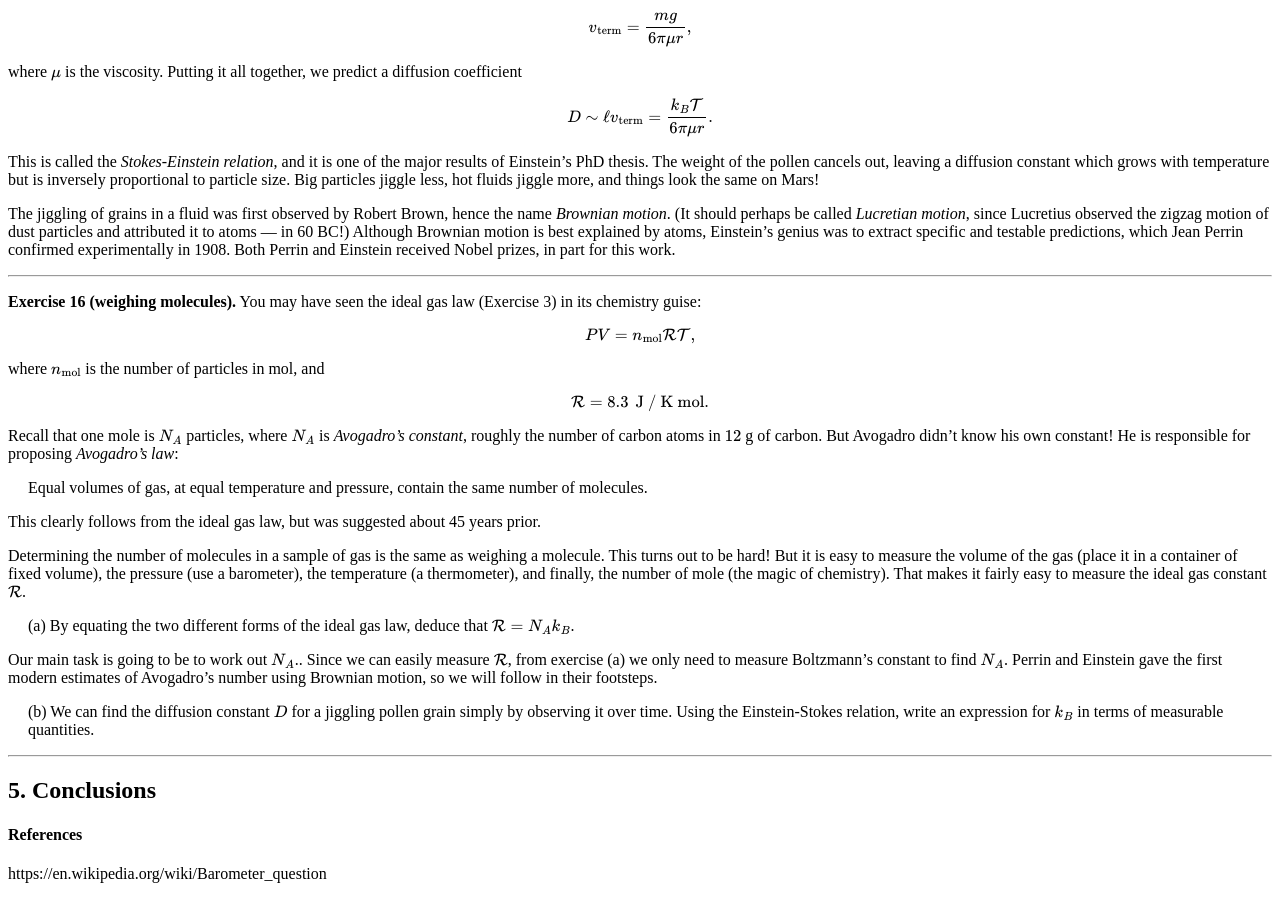
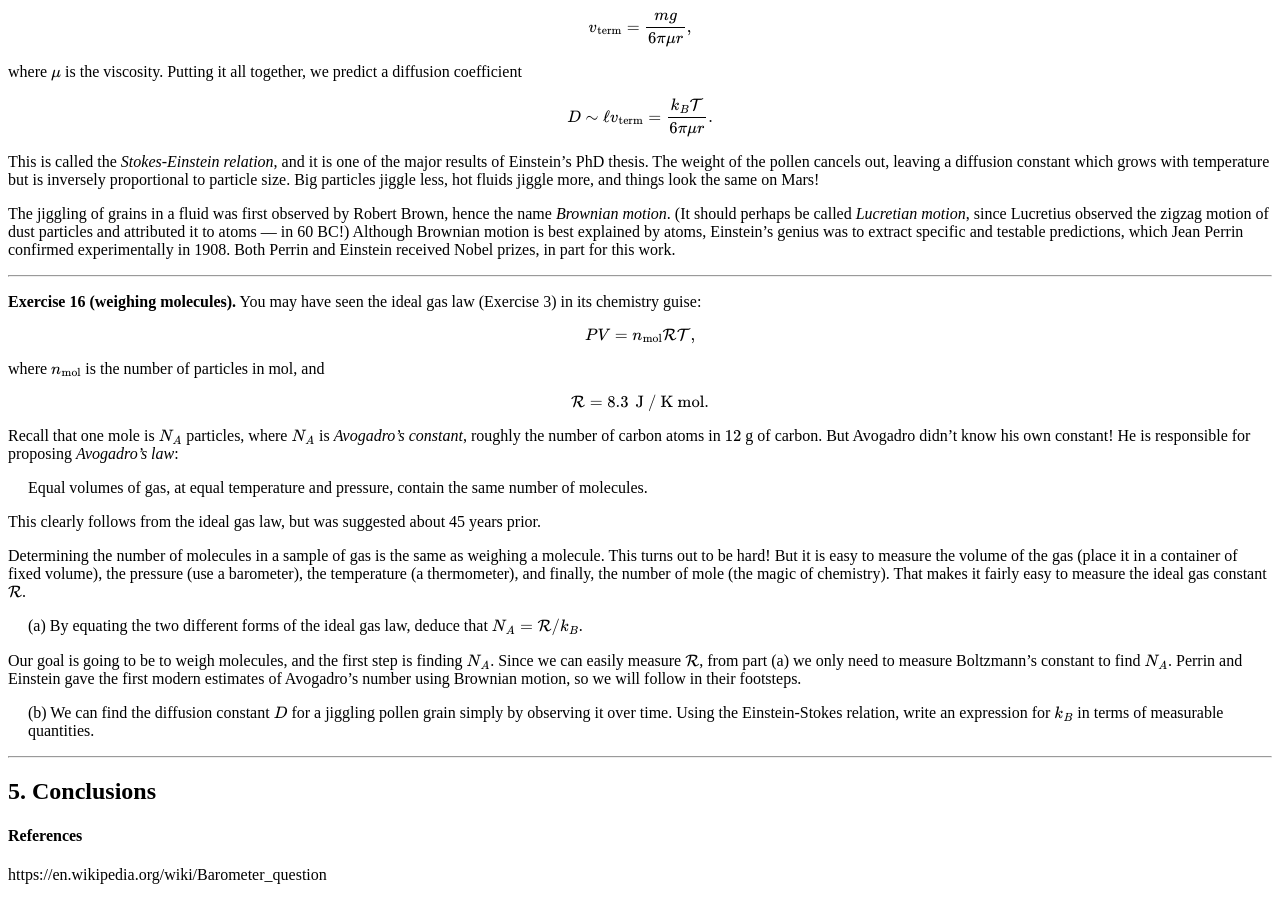
Before and after one commit to hapax/hapax.github.io, a Jekyll site: the page built from assets/simple-physics.md, in a window 1280 px wide and 900 px high, scrolled down 13547 px. Built offline with Jekyll 4.4.1, drawn with Linux system fonts in a browser that asks for light colours; our own code applies the rules of GitHub Pages for plain Markdown files; formulas are drawn with MathJax 3; a script that is not in the unit is left out.

Commit message:
Update simple-physics.md

```diff
--- a/assets/simple-physics.md
+++ b/assets/simple-physics.md
@@ -1520,11 +1520,12 @@ That makes it fairly easy to measure the ideal gas constant $\mathcal{R}$.
 
 <span style="padding-left: 20px; display:block">
 (a) By equating the two different forms of the ideal gas law, deduce
-that $\mathcal{R} = N_A k_B$.
+that $N_A = \mathcal{R}/k_B$.
 </span>
 
-Our main task is going to be to work out $N_A$..
-Since we can easily measure $\mathcal{R}$, from exercise (a) we only
+Our goal is going to be to weigh molecules, and the first step is
+finding $N_A$.
+Since we can easily measure $\mathcal{R}$, from part (a) we only
 need to measure Boltzmann's constant to find $N_A$.
 Perrin and Einstein gave the first modern estimates of Avogadro's
 number using Brownian motion, so we will follow in their footsteps.
```
